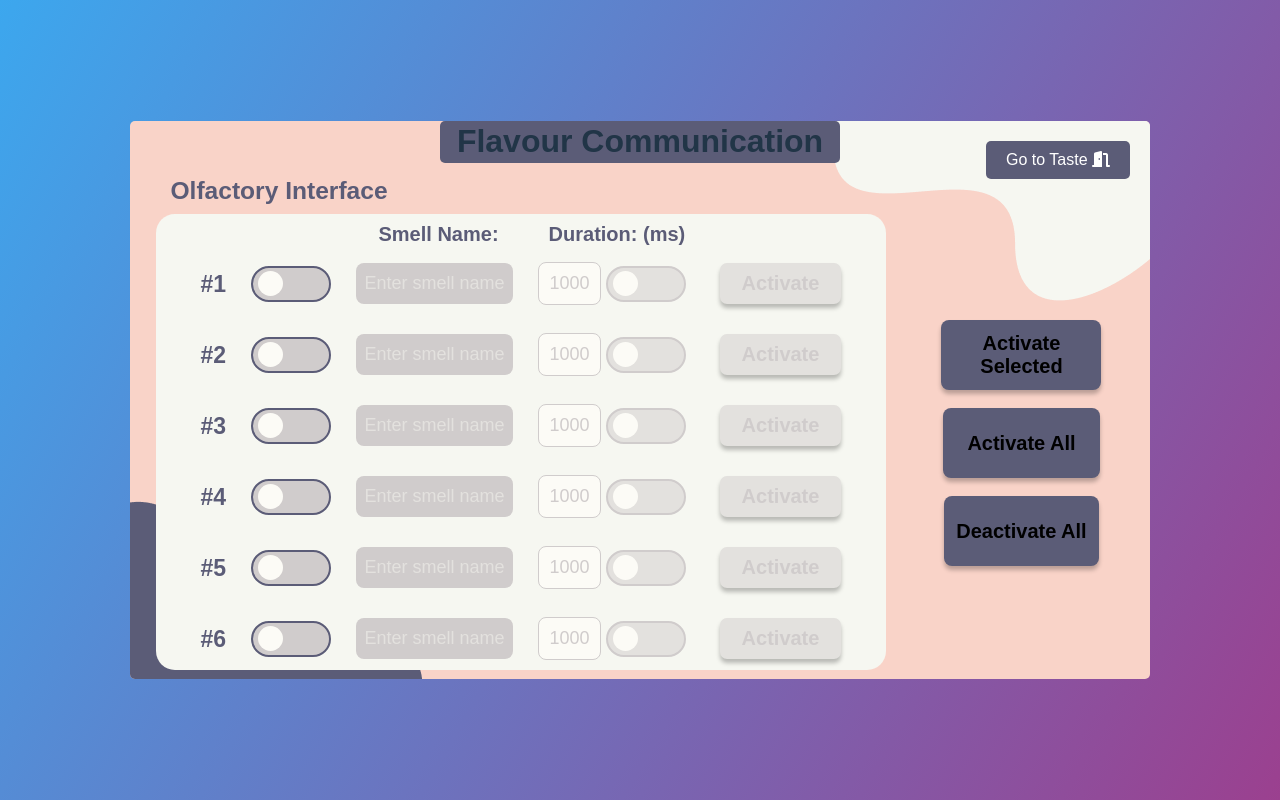
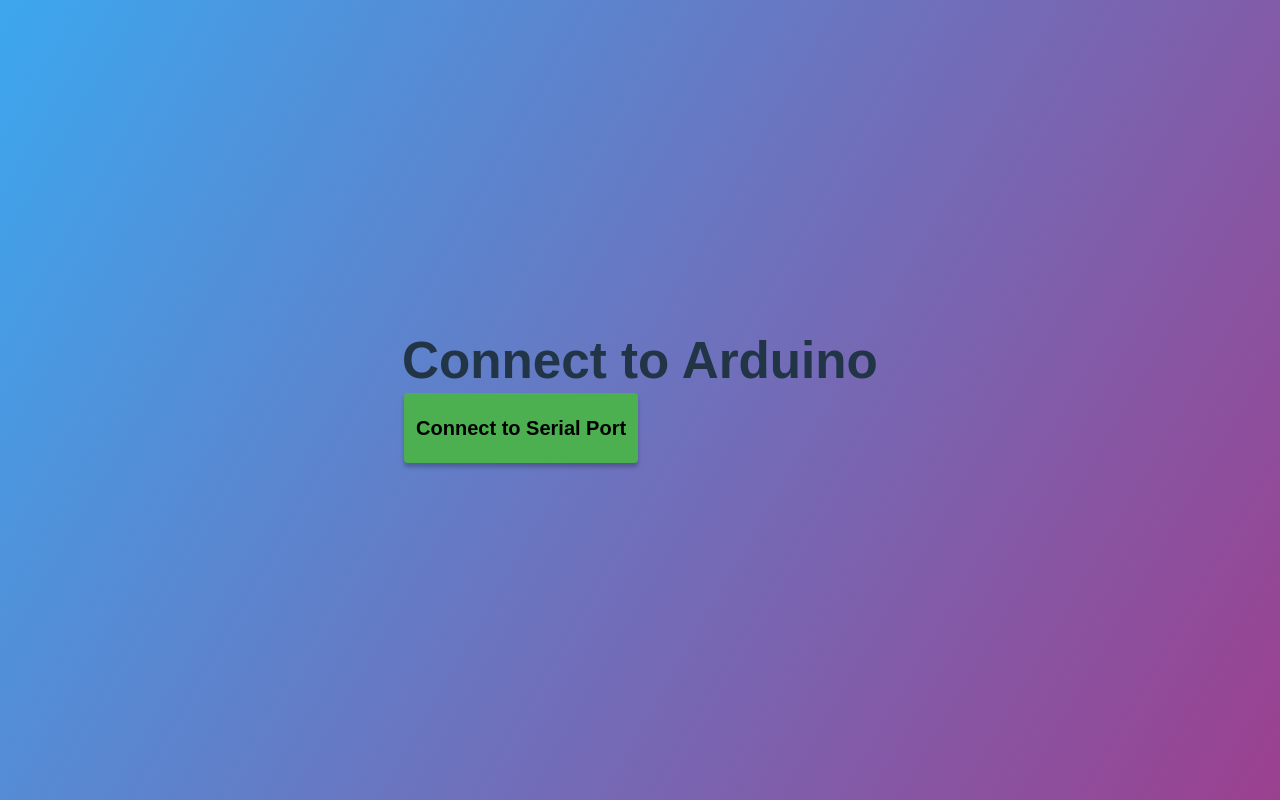
Before and after one commit to hanguyen2403/Flavour-Communicate, a React (Vite) app: page /smell in a window 1280 px wide. Built offline with nearby package versions, Linux system fonts and the light colour scheme.

Commit message:
Implement WebSerialPort to the Smell page

```diff
--- a/package.json
+++ b/package.json
@@ -26,7 +26,7 @@
     "eslint-plugin-react": "^7.34.1",
     "eslint-plugin-react-hooks": "^4.6.0",
     "eslint-plugin-react-refresh": "^0.4.6",
-    "vite": "^5.2.0"
+    "vite": "^5.4.11"
   },
   "description": "",
   "main": "vite.config.js",
--- a/src/Context/SmellContext.jsx
+++ b/src/Context/SmellContext.jsx
@@ -17,8 +17,12 @@
     }))
   );
 
+  const [port, setPort] = useState(null);
+  const [reader, setReader] = useState(null);
+  const [isConnected, setIsConnected] = useState(false);
+
   return (
-    <SmellContext.Provider value={{ channels, setChannels }}>
+    <SmellContext.Provider value={{ channels, setChannels, port, setPort, isConnected, setIsConnected, reader, setReader}}>
       {children}
     </SmellContext.Provider>
   );
--- a/src/Pages/Smell/Smell.css
+++ b/src/Pages/Smell/Smell.css
@@ -523,47 +523,94 @@
     background: var(--buttonColor);
 }
 
-.outsideButton{
+/* General styles for outsideButton */
+.outsideButton,
+.disconnectButton,
+.connectButton {
     margin-top: 8px;
     border: none;
     outline: none;
     box-shadow: 0px 4px 4px rgba(0, 0, 0, 0.25);
- }
- .ActivateSelected{
+}
+
+
+.outsideButton:hover {
+    background-color: #403b63;
+}
+
+.disconnectButton:hover{
+    background-color: #ff6347;
+}
+
+.connectButton:hover {
+    background-color: #45a049;
+}
+
+.outsideButton:active,
+.disconnectButton:active,
+.connectButton:active {
+    background: var(--whiteColor);
+    color: var(--buttonColor);
+    border: none;
+    outline: none;
+}
+
+.outsideButton:disabled,
+.disconnectButton:disabled,
+.disconnectButton:disabled {
+    cursor: not-allowed;
+}
+
+.outsideButton:focus,
+.disconnectButton:focus,
+.connectButton:focus {
+    outline: none;
+}
+
+.ActivateSelected {
     background: var(--buttonColor);
     height: 70px;
     width: 160px;
     font-size: 20px;
     font-weight: 600;
     padding: 10px 12px;
- }
- .ActivateAll{
+}
+
+.ActivateAll {
     background: var(--buttonColor);
     height: 70px;
     font-size: 20px;
     font-weight: 600;
     padding: 12px 24px;
- }
- .DeactivateAll{
+}
+
+.DeactivateAll {
     background: var(--buttonColor);
     height: 70px;
     font-size: 20px;
     font-weight: 600;
     padding: 12px;
 }
-.outsideButton:hover {
-    background-color: #403b63;
+
+.ConnectButton {
+    background: #4CAF50;
+    height: 70px;
+    font-size: 20px;
+    font-weight: 600;
+    padding: 12px;
+    text-align: center;
+    text-decoration: none;
+    display: inline-block;
+    margin: 4px 2px;
+    border-radius: 4px;
 }
 
-.outsideButton:active{
-    background: var(--whiteColor);
-    color: var(--buttonColor);
-    border: none;
-    outline: none;
+.DisconnectSerial {
+    background: red;
+    height: 70px;
+    width: 160px;
+    font-size: 20px;
+    font-weight: 600;
+    color: black;
+    padding: 12px;
 }
-.outsideButton:disabled {
-    cursor: not-allowed;
-}
-.outsideButton:focus {
-    outline: none;
-}
--- a/src/Pages/Smell/Smell.jsx
+++ b/src/Pages/Smell/Smell.jsx
@@ -7,16 +7,125 @@
 
 const Smell = () => {
   const navigate = useNavigate();
-  const { channels, setChannels } = useSmell();
+  const { channels, setChannels, port, setPort, isConnected, setIsConnected, reader, setReader } = useSmell();
   const [localChannels, setLocalChannels] = useState([...channels]);
   const [previousDuration, setPreviousDuration] = useState(1000);
+  const [isLoading, setIsLoading] = useState(false);
+  const [serialOutput, setSerialOutput] = useState(''); // Store serial output
 
-  // Sync local channels with global state
+
+
   useEffect(() => {
     setChannels(localChannels);
   }, [localChannels, setChannels]);
 
-  // Toggle the enabled state of a channel
+  useEffect(() => {
+    if (isConnected) {
+      console.log('Serial port is already connected.');
+    }
+  }, [isConnected]);
+
+  // Request and connect to the serial port
+  // Connect to the serial port
+  const connectSerial = async () => {
+    setIsLoading(true);
+    try {
+      if (!port) {
+        const selectedPort = await navigator.serial.requestPort();
+        await selectedPort.open({ baudRate: 9600 });
+        setPort(selectedPort);
+        setIsConnected(true);
+        console.log('Connected to serial port!');
+        startReadingFromSerialPort(selectedPort);
+      }
+    } catch (error) {
+      console.error('Error connecting to serial port:', error);
+    } finally {
+      setIsLoading(false);
+    }
+  };
+
+  const startReadingFromSerialPort = async (port) => {
+    try {
+      const readerInstance = port.readable.getReader();
+      setReader(readerInstance); // Save the reader in context
+      const decoder = new TextDecoder();
+      let buffer = '';
+
+      while (true) {
+        const { value, done } = await readerInstance.read();
+        if (done) break;
+
+        const chunk = decoder.decode(value, { stream: true });
+        buffer += chunk;
+
+        // Process messages by splitting on newlines
+        const messages = buffer.split('\n');
+        buffer = messages.pop(); // Retain incomplete message
+        messages.forEach((message) => {
+          console.log('Data from Serial:', message);
+          setSerialOutput((prevOutput) => prevOutput + message + '\n');
+        });
+      }
+    } catch (error) {
+      console.error('Error reading from serial port:', error);
+    } finally {
+      // Ensure the reader is released properly
+      if (reader) {
+        await reader.cancel();
+        reader.releaseLock();
+        setReader(null);
+      }
+    }
+  };
+
+
+  // Send commands to Arduino (same as before)
+  const sendCommandsToArduino = async (commands) => {
+    if (!port) {
+      throw new Error('Serial port is not connected.');
+    }
+
+    const writer = port.writable.getWriter();
+    try {
+      for (const command of commands) {
+        const encoder = new TextEncoder();
+        await writer.write(encoder.encode(`${command}\n`));
+        console.log(`Command sent: ${command}`);
+      }
+    } catch (error) {
+      console.error('Error writing to serial port:', error);
+    } finally {
+      writer.releaseLock();
+    }
+  };
+
+  const disconnectSerial = async () => {
+    if (!port) {
+      console.log('No port to disconnect.');
+      return;
+    }
+
+    try {
+      if (reader) {
+        console.log('Cancelling the current reader...');
+        await reader.cancel();
+        reader.releaseLock();
+        setReader(null);
+        console.log('Reader released.');
+      }
+
+      await port.close();
+      setPort(null);
+      setIsConnected(false);
+      console.log('Serial port disconnected successfully.');
+    } catch (error) {
+      console.error('Error disconnecting from serial port:', error);
+    }
+  };
+
+
+
   const handleToggleChannel = (index) => {
     const updatedChannels = [...localChannels];
     const channel = updatedChannels[index];
@@ -28,7 +137,6 @@
     setLocalChannels(updatedChannels);
   };
 
-  // Toggle between infinite duration and fixed duration
   const handleToggleDuration = (index) => {
     const updatedChannels = [...localChannels];
     const channel = updatedChannels[index];
@@ -40,47 +148,27 @@
     setLocalChannels(updatedChannels);
   };
 
-  // Update duration value
   const handleDurationChange = (index, value) => {
     const updatedChannels = [...localChannels];
     updatedChannels[index].duration = value;
     setLocalChannels(updatedChannels);
   };
 
-  // Update smell name
   const handleSmellNameChange = (index, value) => {
     const updatedChannels = [...localChannels];
     updatedChannels[index].smellName = value;
     setLocalChannels(updatedChannels);
   };
 
-  // Send commands to Arduino via API
-  const sendCommandsToArduino = async (commands) => {
-    try {
-      const response = await fetch('http://localhost:3000/send-commands', {
-        method: 'POST',
-        headers: {
-          'Content-Type': 'application/json',
-        },
-        body: JSON.stringify({ commands }),
-      });
-
-      if (!response.ok) {
-        throw new Error('Failed to send commands to Arduino');
-      }
-    } catch (error) {
-      console.error('Error:', error);
-    }
-  };
-
-  // Activate a single channel
   const handleActivate = async (index) => {
     const updatedChannels = [...localChannels];
     updatedChannels[index].isActivated = true;
     setLocalChannels(updatedChannels);
 
     const channel = updatedChannels[index];
-    const command = channel.isDurationInf ? `${index + 1} 1 inf` : `${index + 1} 1 ${channel.duration}`;
+    const command = channel.isDurationInf
+      ? `${index + 1} 1 inf`
+      : `${index + 1} 1 ${channel.duration}`;
 
     try {
       await sendCommandsToArduino([command]);
@@ -215,6 +303,14 @@
 
   return (
     <div className="smell">
+      {!isConnected ? (
+        <div className="connection-prompt">
+          <h1>Connect to Arduino</h1>
+          <button className="connectButton ConnectButton" onClick={connectSerial} disabled={isLoading}>
+            {isLoading ? 'Connecting...' : 'Connect to Serial Port'}
+          </button>
+        </div>
+      ) : (
         <div className="container1">
           <div className="container-background">
             <img className="circle1" src={circle1} alt="background" />
@@ -311,6 +407,12 @@
               </div>
 
               <div className="box-button">
+                <button className='disconnectButton DisconnectSerial'
+                  onClick={disconnectSerial}
+                  disabled={!isConnected}
+                >
+                  Disconnect Serial
+                </button>
                 <button className='outsideButton ActivateSelected' onClick={handleActivateSelected}>Activate Selected</button>
                 <button className='outsideButton ActivateAll' onClick={handleActivateAll}>Activate All</button>
                 <button className='outsideButton DeactivateAll' onClick={handleDeactivateAll}>Deactivate All</button>
@@ -320,13 +422,14 @@
 
           <div className="switch-page">
             <button onClick={() => navigate('/taste')}>
-            <span>Go to Taste </span>
+              <span>Go to Taste</span>
               <span>
                 <i className="fa-solid fa-door-open"></i>
               </span>
             </button>
           </div>
         </div>
+      )}
     </div>
   );
 };
```
Also changed, not shown: 1 other file (tests, documents, lock files or other folders). Lines whose indentation alone changed are shown as unchanged.
